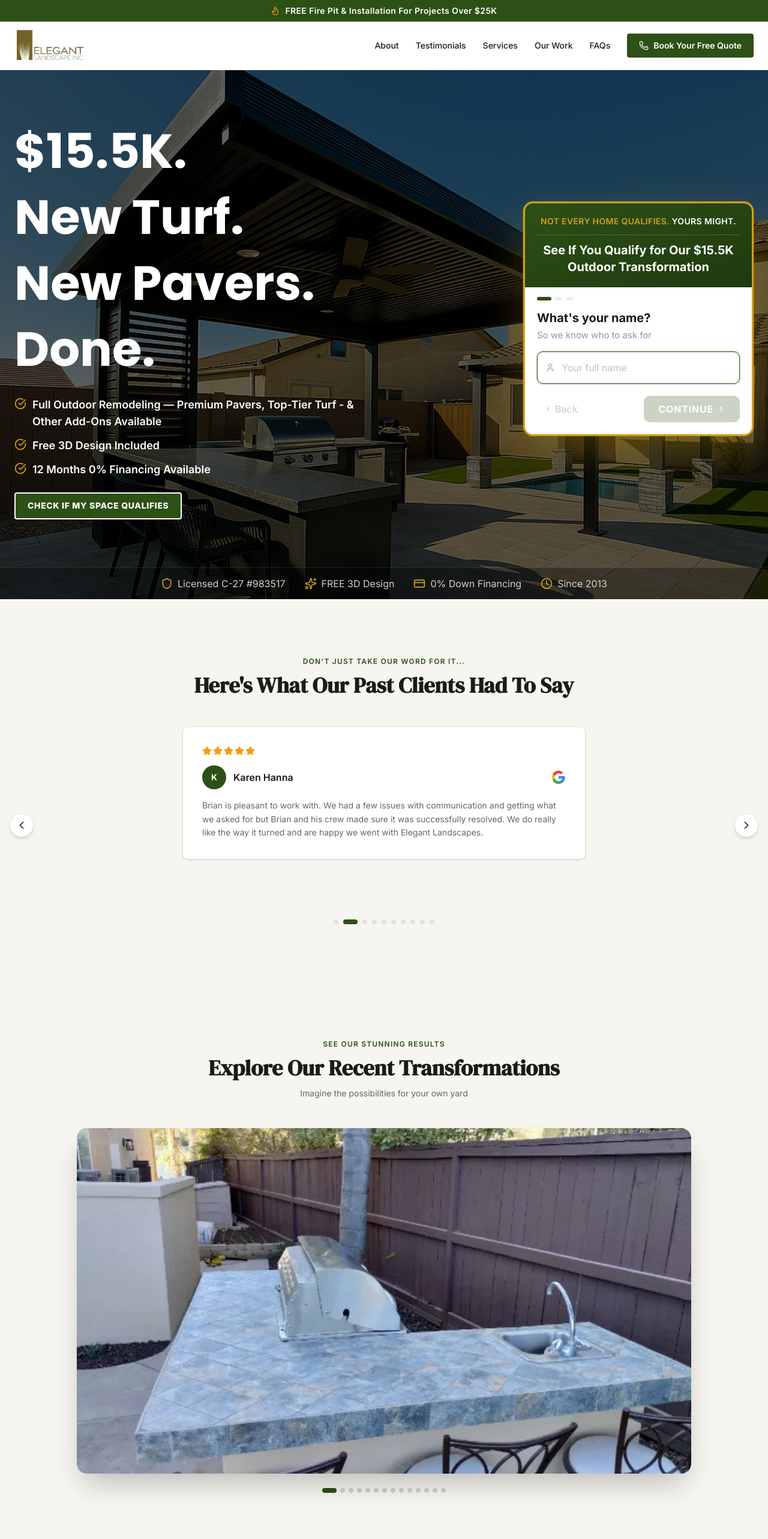
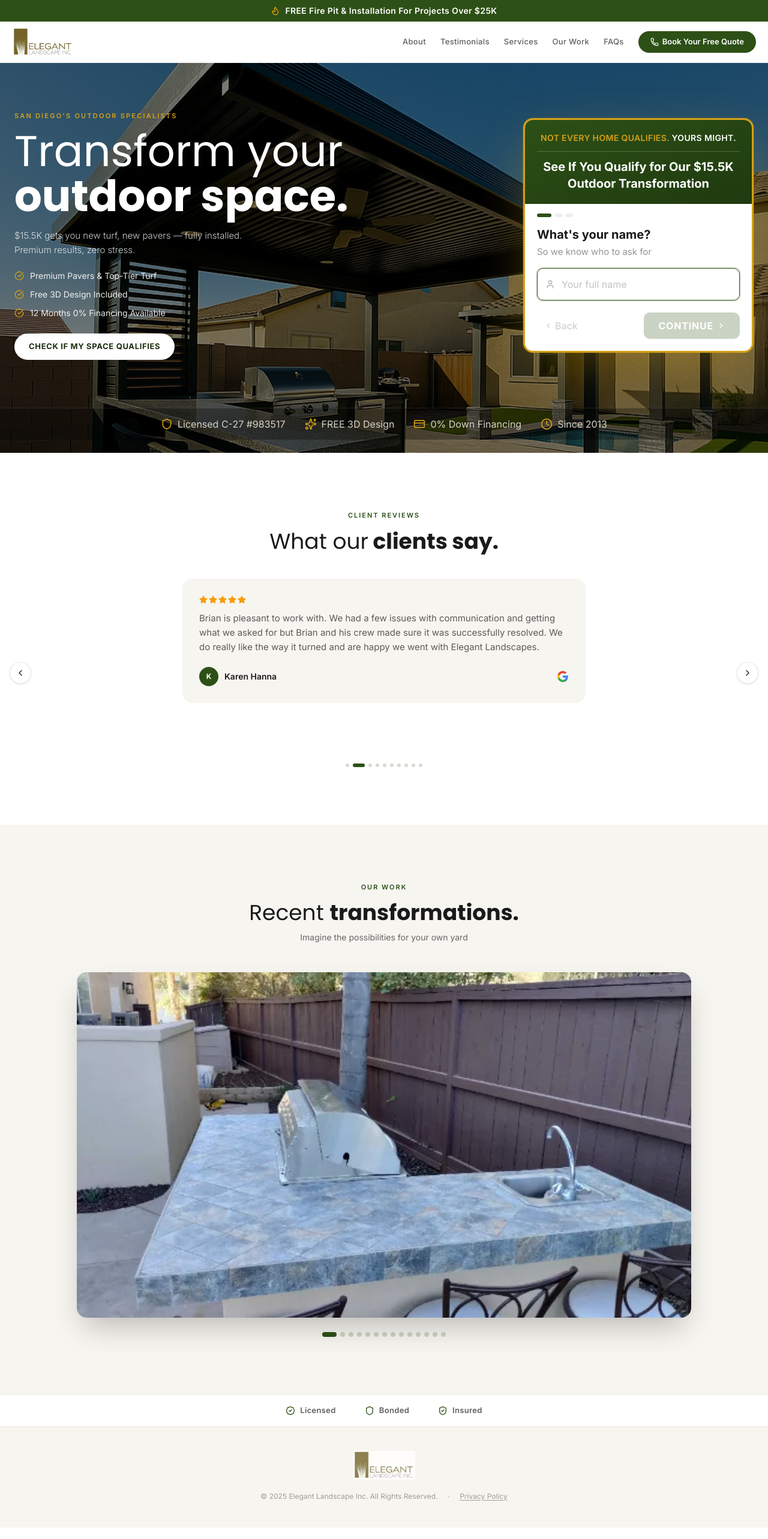
Before and after one commit to Fbet590/Elegant-Landscape-3.0, a Next.js app: page / in a window 1280 px wide. Shown: the top 2566 px of the page at 60% size. Built offline with nearby package versions, Linux system fonts and the light colour scheme.

Commit message:
feat: update footer and gallery section styles, refactor hero section text and layout
Co-authored-by: Fbet590 <271462897+Fbet590@users.noreply.github.com>

```diff
--- a/components/footer.tsx
+++ b/components/footer.tsx
@@ -3,23 +3,25 @@ import Link from "next/link"
 
 export function Footer() {
   return (
-    <footer className="bg-foreground py-12">
+    <footer className="bg-[#f7f5f0] border-t border-border/50 py-10">
       <div className="mx-auto max-w-7xl px-6">
-        <div className="flex flex-col items-center">
+        <div className="flex flex-col items-center gap-4">
           {/* Logo */}
           <img
             src="/images/elegant-landscape-logo.jpg"
             alt="Elegant Landscape Inc."
-            className="h-14 w-auto object-contain"
+            className="h-12 w-auto object-contain opacity-80"
           />
 
-          {/* Copyright */}
-          <p className="mt-6 text-[14px] text-[#6b6b6b] md:text-xs">
-            &copy; 2025 Elegant Landscape Inc. All Rights Reserved.
-          </p>
-          <Link href="#" className="mt-1 text-[14px] text-[#6b6b6b] underline hover:text-[#a8b89a] md:text-xs">
-            Privacy Policy
-          </Link>
+          <div className="flex items-center gap-4">
+            <p className="text-[12px] text-foreground/40">
+              &copy; 2025 Elegant Landscape Inc. All Rights Reserved.
+            </p>
+            <span className="text-foreground/20">·</span>
+            <Link href="#" className="text-[12px] text-foreground/40 underline underline-offset-2 transition-colors hover:text-foreground/70">
+              Privacy Policy
+            </Link>
+          </div>
         </div>
       </div>
     </footer>
--- a/components/gallery-section.tsx
+++ b/components/gallery-section.tsx
@@ -76,16 +76,17 @@ export function GallerySection() {
   }
 
   return (
-    <section id="gallery" className="bg-secondary py-16 lg:py-24">
+    <section id="gallery" className="bg-[#f7f5f0] py-16 lg:py-24">
       <div className="mx-auto max-w-7xl px-6">
         <div className="text-center">
-          <p className="text-[16.5px] font-semibold uppercase tracking-widest text-[#2d5016] md:text-xs">
-            See Our Stunning Results
+          <p className="text-[11px] font-semibold uppercase tracking-[0.18em] text-[#2d5016]">
+            Our Work
           </p>
-          <h2 className="mt-3 font-serif font-bold text-[35px] text-foreground md:text-3xl lg:text-4xl text-balance">
-            Explore Our Recent Transformations
+          <h2 className="mt-3 font-[family-name:var(--font-poppins)] text-[28px] leading-tight text-foreground lg:text-[36px] text-balance">
+            <span className="font-light">Recent</span>{" "}
+            <span className="font-extrabold">transformations.</span>
           </h2>
-          <p className="mt-3 text-[16px] text-muted-foreground md:text-sm">
+          <p className="mt-2 text-[14px] text-muted-foreground">
             Imagine the possibilities for your own yard
           </p>
         </div>
--- a/components/hero-section.tsx
+++ b/components/hero-section.tsx
@@ -196,10 +196,10 @@ export function HeroSection() {
             className="object-cover object-[center_30%]"
             priority
           />
-<div className="absolute inset-0 bg-[#000000]/60" />
+        <div className="absolute inset-0 bg-[#000000]/50" />
         </div>
         <div className="relative mx-auto flex max-w-7xl items-center justify-center px-6 py-24">
-          <div className="w-full max-w-md rounded-xl bg-background p-8 text-center shadow-2xl">
+          <div className="w-full max-w-md rounded-2xl bg-background p-8 text-center shadow-2xl">
             <div className="mx-auto flex h-16 w-16 items-center justify-center rounded-full bg-[#2d5016]">
               <Check className="h-8 w-8 text-[#ffffff]" />
             </div>
@@ -223,44 +223,49 @@ export function HeroSection() {
           className="object-cover object-[center_30%]"
           priority
         />
-        <div className="absolute inset-0 bg-[#000000]/60" />
+        <div className="absolute inset-0 bg-[#000000]/50" />
       </div>
 
-      <div className="relative mx-auto flex max-w-7xl flex-col gap-10 px-6 py-14 lg:flex-row lg:items-center lg:justify-between lg:py-20">
+      <div className="relative mx-auto flex max-w-7xl flex-col gap-8 px-6 py-12 lg:flex-row lg:items-center lg:justify-between lg:py-20">
         {/* Left Text */}
         <div className="max-w-xl">
-          <h1 className="font-[family-name:var(--font-poppins)] font-bold text-[3.5rem] leading-tight text-[#ffffff] md:text-[4.1rem] lg:text-[5rem] lg:leading-snug text-balance">
-            $15.5K. New Turf. New Pavers. <br />
-            Done.
+          <p className="mb-3 text-[11px] font-semibold uppercase tracking-[0.2em] text-[#d4a017]">
+            San Diego&apos;s Outdoor Specialists
+          </p>
+          <h1 className="font-[family-name:var(--font-poppins)] text-[3rem] leading-[1.05] text-[#ffffff] md:text-[4rem] lg:text-[4.5rem] text-balance">
+            <span className="font-light">Transform your</span>
+            <br />
+            <span className="font-extrabold">outdoor space.</span>
           </h1>
+          <p className="mt-4 text-[15px] font-light leading-relaxed text-[#ffffff]/80 max-w-sm">
+            $15.5K gets you new turf, new pavers &mdash; fully installed. Premium results, zero stress.
+          </p>
 
           {/* Value Bullets */}
-          <ul className="mt-6 flex flex-col gap-3">
-            <li className="flex items-start gap-2.5">
-              <CheckCircle className="mt-0.5 h-5 w-5 shrink-0 text-[#d4a017]" />
-              <span className="text-base font-semibold text-[#ffffff] md:text-lg">
-                Full Outdoor Remodeling &mdash; Premium Pavers, Top-Tier Turf - &amp; Other Add-Ons Available
+          <ul className="mt-5 flex flex-col gap-2.5">
+            <li className="flex items-center gap-2.5">
+              <CheckCircle className="h-4 w-4 shrink-0 text-[#d4a017]" />
+              <span className="text-[14px] text-[#ffffff]/90">
+                Premium Pavers &amp; Top-Tier Turf
               </span>
             </li>
-            <li className="flex items-start gap-2.5">
-              <CheckCircle className="mt-0.5 h-5 w-5 shrink-0 text-[#d4a017]" />
-              <span className="text-base font-semibold text-[#ffffff] md:text-lg">
+            <li className="flex items-center gap-2.5">
+              <CheckCircle className="h-4 w-4 shrink-0 text-[#d4a017]" />
+              <span className="text-[14px] text-[#ffffff]/90">
                 Free 3D Design Included
               </span>
             </li>
-            <li className="flex items-start gap-2.5">
-              <CheckCircle className="mt-0.5 h-5 w-5 shrink-0 text-[#d4a017]" />
-              <span className="text-base font-semibold text-[#ffffff] md:text-lg">
+            <li className="flex items-center gap-2.5">
+              <CheckCircle className="h-4 w-4 shrink-0 text-[#d4a017]" />
+              <span className="text-[14px] text-[#ffffff]/90">
                 12 Months 0% Financing Available
               </span>
             </li>
           </ul>
 
-
-
           <a
             href="#quote"
-            className="mt-6 inline-block rounded-md border-2 border-[#ffffff] bg-[#2d5016] px-5 py-2.5 text-[0.87rem] font-extrabold uppercase tracking-wider text-[#ffffff] transition-colors hover:bg-[#234012]"
+            className="mt-6 inline-flex items-center gap-2 rounded-full bg-[#ffffff] px-6 py-3 text-[13px] font-bold uppercase tracking-wider text-[#1a2e0d] transition-all hover:bg-[#f0f0ec] hover:shadow-lg"
           >
             Check If My Space Qualifies
           </a>
--- a/components/navbar.tsx
+++ b/components/navbar.tsx
@@ -24,51 +24,51 @@ export function Navbar() {
           <span>FREE Fire Pit &amp; Installation For Projects Over $25K</span>
         </p>
       </div>
-      <nav className="bg-background border-b border-border mx-auto flex max-w-7xl items-center justify-between px-6 py-3">
+      <nav className="bg-background/95 backdrop-blur-sm border-b border-border/50 mx-auto flex max-w-7xl items-center justify-between px-5 py-2.5">
         <Link href="/" className="flex items-center">
           <img
             src="/images/elegant-landscape-logo.jpg"
             alt="Elegant Landscape Inc."
-            className="h-14 w-auto object-contain"
+            className="h-12 w-auto object-contain"
           />
         </Link>
 
-        <div className="hidden items-center gap-7 lg:flex">
+        <div className="hidden items-center gap-6 lg:flex">
           {navLinks.map((link) => (
             <Link
               key={link.label}
               href={link.href}
-              className="text-sm font-medium text-foreground transition-colors hover:text-[#2d5016]"
+              className="text-[13px] font-medium tracking-wide text-foreground/70 transition-colors hover:text-[#2d5016]"
             >
               {link.label}
             </Link>
           ))}
           <Link
             href="#quote"
-            className="flex items-center gap-2 rounded-md bg-[#2d5016] px-5 py-2.5 text-sm font-semibold text-[#ffffff] transition-colors hover:bg-[#234012]"
+            className="flex items-center gap-1.5 rounded-full bg-[#2d5016] px-5 py-2 text-[13px] font-semibold text-[#ffffff] transition-all hover:bg-[#234012] hover:shadow-md"
           >
-            <Phone className="h-4 w-4" />
+            <Phone className="h-3.5 w-3.5" />
             Book Your Free Quote
           </Link>
         </div>
 
         <button
-          className="lg:hidden text-foreground"
+          className="lg:hidden flex h-9 w-9 items-center justify-center rounded-full bg-muted text-foreground transition-colors hover:bg-muted/80"
           onClick={() => setMobileOpen(!mobileOpen)}
           aria-label="Toggle menu"
         >
-          {mobileOpen ? <X className="h-6 w-6" /> : <Menu className="h-6 w-6" />}
+          {mobileOpen ? <X className="h-4 w-4" /> : <Menu className="h-4 w-4" />}
         </button>
       </nav>
 
       {mobileOpen && (
-        <div className="border-t border-border bg-background px-6 py-4 lg:hidden">
-          <div className="flex flex-col gap-4">
+        <div className="border-t border-border/50 bg-background/98 backdrop-blur-sm px-6 py-5 lg:hidden">
+          <div className="flex flex-col gap-1">
             {navLinks.map((link) => (
               <Link
                 key={link.label}
                 href={link.href}
-                className="text-sm font-medium text-foreground transition-colors hover:text-[#2d5016]"
+                className="rounded-lg px-3 py-2.5 text-[15px] font-medium text-foreground/80 transition-colors hover:bg-muted hover:text-[#2d5016]"
                 onClick={() => setMobileOpen(false)}
               >
                 {link.label}
@@ -76,7 +76,7 @@ export function Navbar() {
             ))}
             <Link
               href="#quote"
-              className="flex items-center justify-center gap-2 rounded-md bg-[#2d5016] px-5 py-2.5 text-sm font-semibold text-[#ffffff] transition-colors hover:bg-[#234012]"
+              className="mt-3 flex items-center justify-center gap-2 rounded-full bg-[#2d5016] px-5 py-3 text-[14px] font-semibold text-[#ffffff] transition-colors hover:bg-[#234012]"
               onClick={() => setMobileOpen(false)}
             >
               <Phone className="h-4 w-4" />
--- a/components/testimonials-section.tsx
+++ b/components/testimonials-section.tsx
@@ -79,19 +79,20 @@ export function TestimonialsSection() {
   }, [isAutoPlaying, goNext])
 
   return (
-    <section id="testimonials" className="bg-secondary py-16 lg:py-24">
+    <section id="testimonials" className="bg-background py-16 lg:py-24">
       <div className="mx-auto max-w-7xl px-6">
         <div className="text-center">
-          <p className="text-[16.5px] font-semibold uppercase tracking-widest text-[#2d5016] md:text-xs">
-            Don&apos;t Just Take Our Word For It...
+          <p className="text-[11px] font-semibold uppercase tracking-[0.18em] text-[#2d5016]">
+            Client Reviews
           </p>
-          <h2 className="mt-3 font-serif font-bold text-[35px] text-foreground md:text-3xl lg:text-4xl text-balance">
-            Here&apos;s What Our Past Clients Had To Say
+          <h2 className="mt-3 font-[family-name:var(--font-poppins)] font-extrabold text-[28px] leading-tight text-foreground lg:text-[36px] text-balance">
+            <span className="font-light">What our</span>{" "}
+            <span className="font-extrabold">clients say.</span>
           </h2>
         </div>
 
         <div
-          className="relative mt-12"
+          className="relative mt-10"
           onMouseEnter={() => setIsAutoPlaying(false)}
           onMouseLeave={() => setIsAutoPlaying(true)}
         >
@@ -106,29 +107,29 @@ export function TestimonialsSection() {
                   key={i}
                   className="w-full flex-shrink-0 px-2"
                 >
-                  <div className="mx-auto max-w-2xl rounded-xl bg-background p-8 shadow-sm border border-border">
+                  <div className="mx-auto max-w-2xl rounded-2xl bg-[#f7f5f0] p-7">
                     {/* Stars */}
                     <div className="flex gap-0.5">
                       {[...Array(5)].map((_, si) => (
-                        <Star key={si} className="h-4 w-4 fill-[#f59e0b] text-[#f59e0b]" />
+                        <Star key={si} className="h-3.5 w-3.5 fill-[#f59e0b] text-[#f59e0b]" />
                       ))}
                     </div>
 
+                    {/* Review */}
+                    <p className="mt-3 text-[15px] leading-relaxed text-foreground/70">
+                      {t.text}
+                    </p>
+
                     {/* Name + Google */}
-                    <div className="mt-4 flex items-center justify-between">
-                      <div className="flex items-center gap-3">
-                        <div className="flex h-10 w-10 items-center justify-center rounded-full bg-[#2d5016] text-sm font-bold text-[#ffffff]">
+                    <div className="mt-5 flex items-center justify-between">
+                      <div className="flex items-center gap-2.5">
+                        <div className="flex h-8 w-8 items-center justify-center rounded-full bg-[#2d5016] text-xs font-bold text-[#ffffff]">
                           {t.name.charAt(0)}
                         </div>
-                        <span className="font-semibold text-foreground">{t.name}</span>
+                        <span className="text-[14px] font-semibold text-foreground">{t.name}</span>
                       </div>
-                      <GoogleIcon className="h-6 w-6" />
+                      <GoogleIcon className="h-5 w-5" />
                     </div>
-
-                    {/* Review */}
-                    <p className="mt-4 text-[16px] leading-relaxed text-muted-foreground md:text-sm">
-                      {t.text}
-                    </p>
                   </div>
                 </div>
               ))}
@@ -138,27 +139,27 @@ export function TestimonialsSection() {
           {/* Nav Arrows */}
           <button
             onClick={goPrev}
-            className="absolute left-0 top-1/2 -translate-y-1/2 -translate-x-2 flex h-10 w-10 items-center justify-center rounded-full bg-background shadow-md border border-border text-foreground transition-colors hover:bg-secondary"
+            className="absolute left-0 top-1/2 -translate-y-1/2 -translate-x-2 flex h-9 w-9 items-center justify-center rounded-full bg-background shadow-sm border border-border/60 text-foreground transition-colors hover:border-[#2d5016]/30"
             aria-label="Previous testimonial"
           >
-            <ChevronLeft className="h-5 w-5" />
+            <ChevronLeft className="h-4 w-4" />
           </button>
           <button
             onClick={goNext}
-            className="absolute right-0 top-1/2 -translate-y-1/2 translate-x-2 flex h-10 w-10 items-center justify-center rounded-full bg-background shadow-md border border-border text-foreground transition-colors hover:bg-secondary"
+            className="absolute right-0 top-1/2 -translate-y-1/2 translate-x-2 flex h-9 w-9 items-center justify-center rounded-full bg-background shadow-sm border border-border/60 text-foreground transition-colors hover:border-[#2d5016]/30"
             aria-label="Next testimonial"
           >
-            <ChevronRight className="h-5 w-5" />
+            <ChevronRight className="h-4 w-4" />
           </button>
 
           {/* Dots */}
-          <div className="mt-8 flex items-center justify-center gap-2">
+          <div className="mt-7 flex items-center justify-center gap-1.5">
             {testimonials.map((_, i) => (
               <button
                 key={i}
                 onClick={() => setCurrent(i)}
-                className={`h-2 rounded-full transition-all duration-300 ${
-                  i === current ? "w-6 bg-[#2d5016]" : "w-2 bg-border"
+                className={`h-1.5 rounded-full transition-all duration-300 ${
+                  i === current ? "w-5 bg-[#2d5016]" : "w-1.5 bg-[#2d5016]/20"
                 }`}
                 aria-label={`Go to testimonial ${i + 1}`}
               />
--- a/components/trust-bar.tsx
+++ b/components/trust-bar.tsx
@@ -17,15 +17,13 @@ const trustItems = [
 
 export function TrustBar() {
   return (
-    <section className="bg-[#1a2e0d] py-5">
+    <section className="bg-background border-t border-border/50 py-4">
       <div className="mx-auto max-w-5xl px-6">
-        <div className="grid grid-cols-1 gap-4 sm:grid-cols-3">
+        <div className="flex items-center justify-center gap-8 sm:gap-12">
           {trustItems.map((item) => (
-            <div key={item.title} className="flex items-center gap-2.5">
-              <div className="flex h-9 w-9 shrink-0 items-center justify-center rounded-full bg-[#2d5016] md:h-7 md:w-7">
-                <item.icon className="h-4.5 w-4.5 text-[#ffffff] md:h-3.5 md:w-3.5" />
-              </div>
-              <h3 className="text-[16px] font-bold text-[#ffffff] md:text-xs">{item.title}</h3>
+            <div key={item.title} className="flex items-center gap-2">
+              <item.icon className="h-4 w-4 shrink-0 text-[#2d5016]" />
+              <h3 className="text-[13px] font-semibold tracking-wide text-foreground/70">{item.title}</h3>
             </div>
           ))}
         </div>
```
